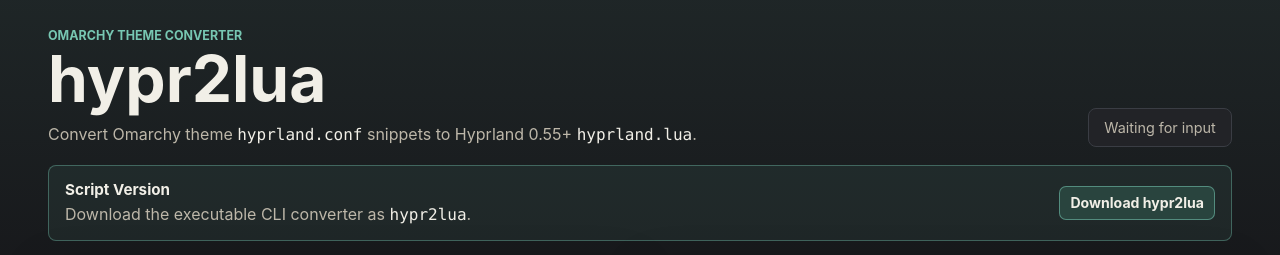
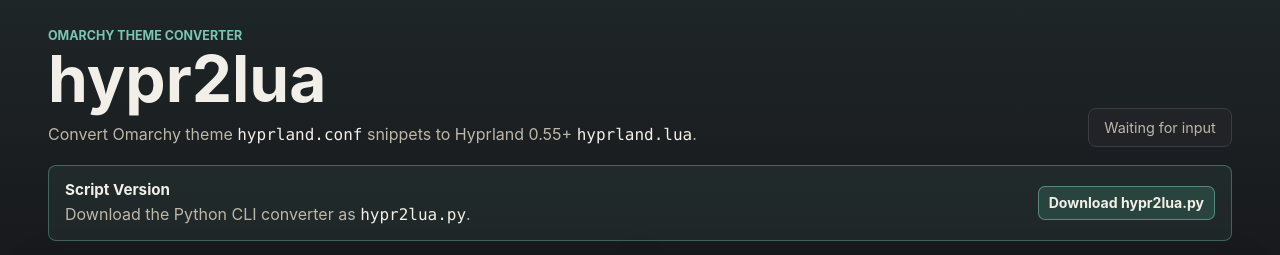
Before and after one commit to OldJobobo/hypr2lua-web, a website with bundled scripts: page docs/index.html in a window 1280 px wide. Shown: the top 255 px of the page. Built offline with nearby package versions, Linux system fonts and the light colour scheme.

Commit message:
Rename CLI download as Python script

```diff
--- a/docs/index.html
+++ b/docs/index.html
@@ -21,9 +21,9 @@
     <section class="download-strip" aria-label="Download script version">
       <div>
         <h2>Script Version</h2>
-        <p>Download the executable CLI converter as <code>hypr2lua</code>.</p>
+        <p>Download the Python CLI converter as <code>hypr2lua.py</code>.</p>
       </div>
-      <a class="button-link primary-link" href="./hypr2lua" download="hypr2lua">Download hypr2lua</a>
+      <a class="button-link primary-link" href="./hypr2lua.py" download="hypr2lua.py">Download hypr2lua.py</a>
     </section>
 
     <main class="app-shell">
```
Also changed, not shown: README.md, 2 other files.
